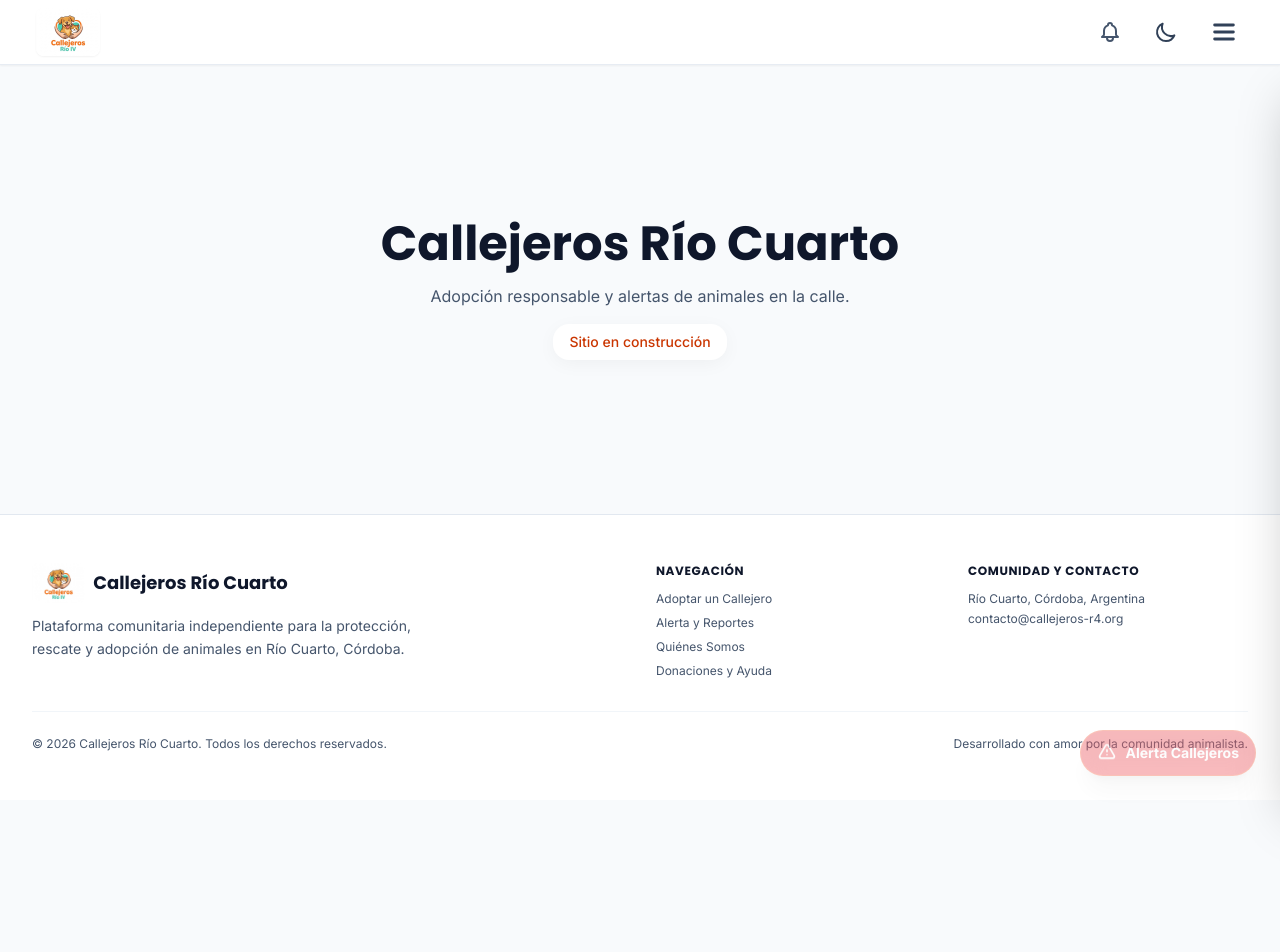
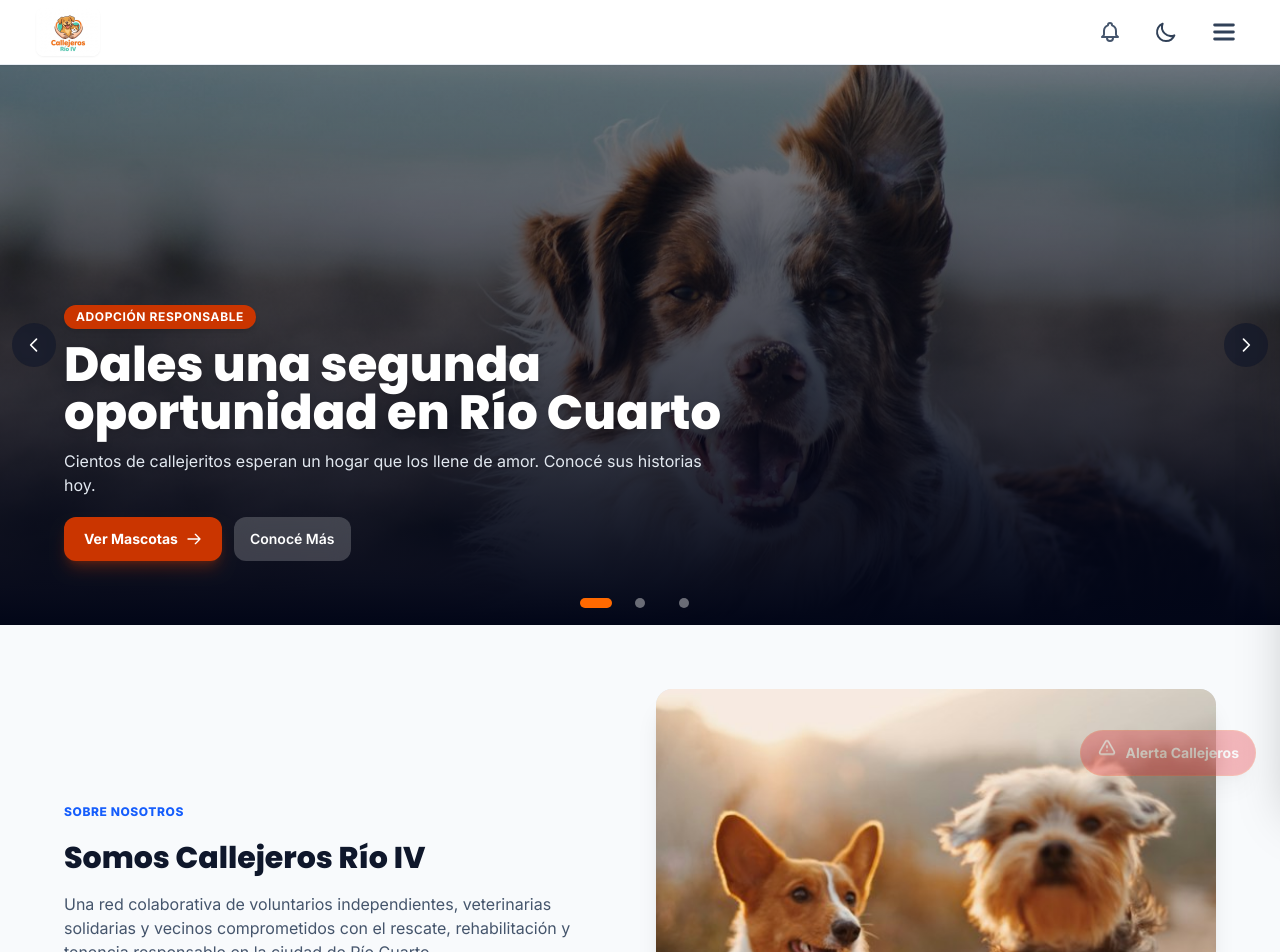
Before and after one commit to fbressan-itec/callejeros_app, a Next.js app in the folder frontend/: page / in a window 1280 px wide. Shown: the top 952 px of the page. Before the commit the page ends 800 px from the top, so only its background shows below. Built offline with nearby package versions, Linux system fonts and the light colour scheme.

Commit message:
feat(home): reemplaza el inicio provisorio por la portada

```diff
--- a/frontend/src/app/page.tsx
+++ b/frontend/src/app/page.tsx
@@ -1,16 +1,22 @@
-// Inicio provisorio: solo comprueba que el tema funciona. El inicio real llega en FR-05.
+import type { Metadata } from "next";
+
+import { AboutSection } from "@/components/home/AboutSection";
+import { CollaborateSection } from "@/components/home/CollaborateSection";
+import { HeroCarousel } from "@/components/home/HeroCarousel";
+
+// Título y descripción iguales a contexto-ia/maquetado/index.html.
+export const metadata: Metadata = {
+  title: "Callejeros Río Cuarto — Hogar y Esperanza para Animales Rescatados",
+  description:
+    "Plataforma de bienestar animal en Río Cuarto. Adoptá, publicá casos de rescate, reportá mascotas perdidas y colaborá con refugios.",
+};
+
 export default function Home() {
   return (
-    <main className="mx-auto flex w-full max-w-3xl flex-1 flex-col items-center justify-center gap-4 px-4 py-16 text-center">
-      <h1 className="font-display text-3xl font-bold text-slate-900 sm:text-5xl dark:text-slate-100">
-        Callejeros Río Cuarto
-      </h1>
-      <p className="text-base text-slate-600 dark:text-slate-400">
-        Adopción responsable y alertas de animales en la calle.
-      </p>
-      <span className="rounded-2xl bg-white px-4 py-2 text-sm font-medium text-orange-700 shadow-soft dark:bg-slate-800 dark:text-orange-400 dark:shadow-soft-dark">
-        Sitio en construcción
-      </span>
+    <main className="grow">
+      <HeroCarousel />
+      <AboutSection />
+      <CollaborateSection />
     </main>
   );
 }
```
